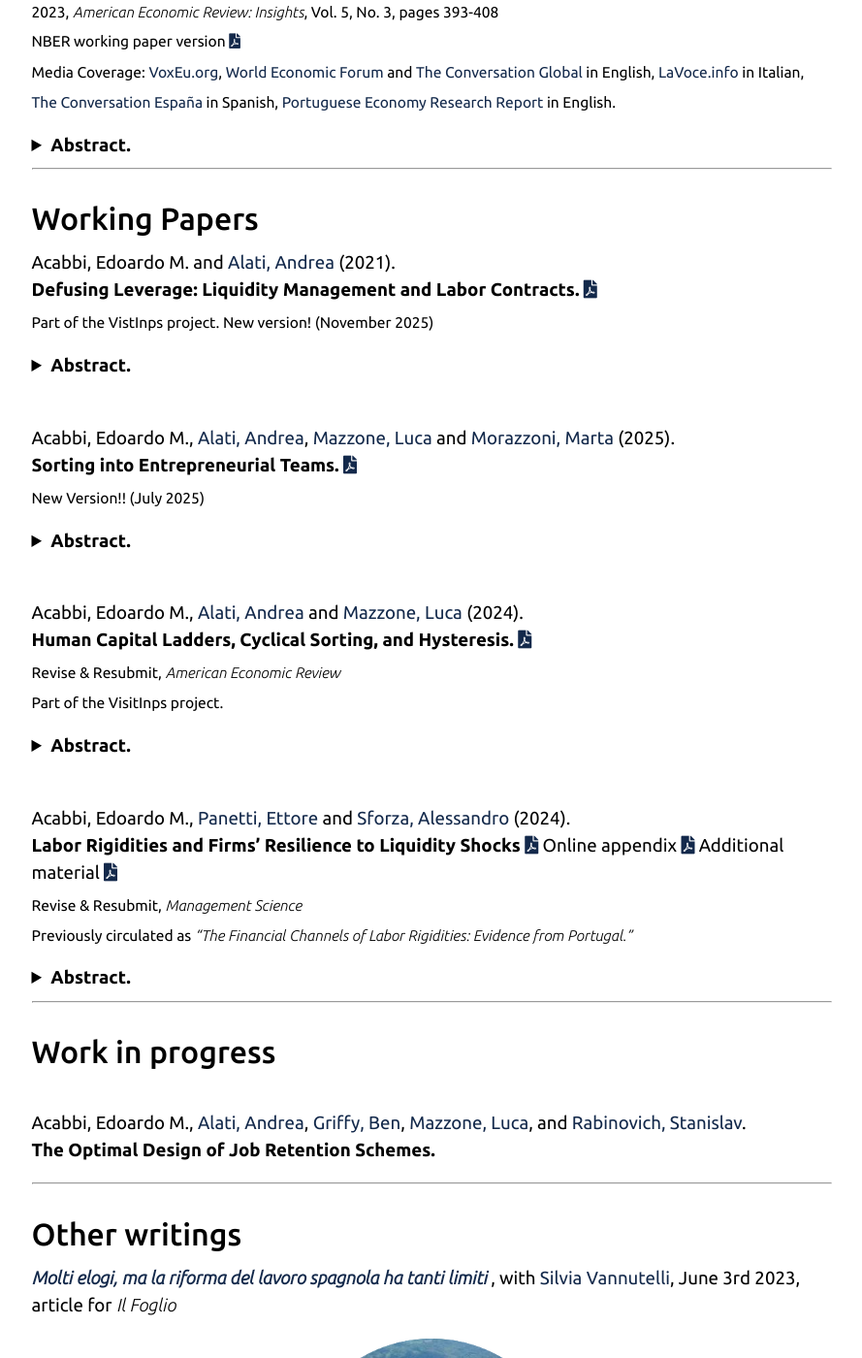
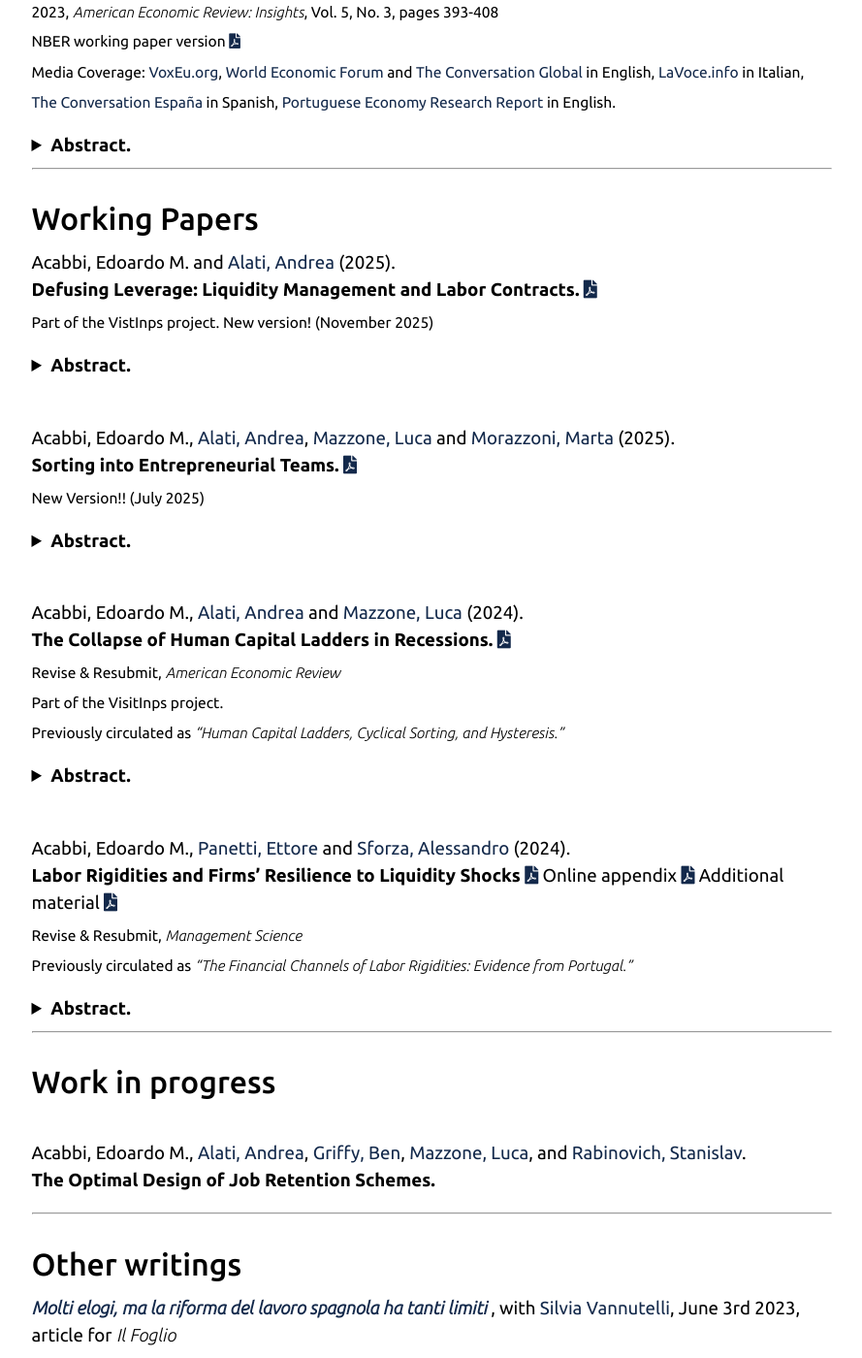
Before and after one commit to eacabbi/eacabbi.github.io, a Jekyll site: the page built from index.md, in a window 1280 px wide and 1400 px high, scrolled down 1347 px. Shown: the whole window at 97% size, without its empty margins (195-1084 px from the left). Built offline with Jekyll 4.4.1, drawn with Linux system fonts in a browser that asks for light colours; some web fonts are replaced.

Commit message:
update AER

```diff
--- a/index.md
+++ b/index.md
@@ -52,7 +52,7 @@ We document the consequences of losing a job across countries using a harmonized
 
 ## Working Papers
 
-Acabbi, Edoardo M. and <a href="https://andrealati.github.io"> Alati, Andrea </a> (2021).
+Acabbi, Edoardo M. and <a href="https://andrealati.github.io"> Alati, Andrea </a> (2025).
 **Defusing Leverage: Liquidity Management and Labor Contracts.** <a href="https://papers.ssrn.com/sol3/papers.cfm?abstract_id=4698308" class="{{ site.pdf_icon }}" title="{{ site.pdf_title }}" id="icon"></a>
 <br><sub>Part of the VistInps project. New version! (November 2025) </sub>
 
@@ -77,14 +77,15 @@ This paper studies how entrepreneurs sort into teams and how team entrepreneursh
 
 <br>
 Acabbi, Edoardo M., <a href="https://andrealati.github.io"> Alati, Andrea </a> and <a href="https://lucamazzone.github.io/"> Mazzone, Luca</a> (2024).
-**Human Capital Ladders, Cyclical Sorting, and Hysteresis.** <a href="https://papers.ssrn.com/sol3/papers.cfm?abstract_id=4068858" class="{{ site.pdf_icon }}" title="{{ site.pdf_title }}" id="icon"></a>
+**The Collapse of Human Capital Ladders in Recessions.** <a href="https://papers.ssrn.com/sol3/papers.cfm?abstract_id=4068858" class="{{ site.pdf_icon }}" title="{{ site.pdf_title }}" id="icon"></a>
 <br> <sub> Revise & Resubmit, _American Economic Review_ </sub>
 <br> <sub> Part of the VisitInps project. </sub>
+<br> <sub>Previously circulated as _"Human Capital Ladders, Cyclical Sorting, and Hysteresis."_</sub>
 
 <details>
 <summary><b> Abstract. </b></summary>
 
-Using administrative data, we document that workers acquire more human capital at more productive firms. Recessions distort workers-firm sorting, flatten the job ladder and impact human capital accumulation, as workers match on average to worse firms. To quantify the aggregate relevance of these effects, we build a directed search model with aggregate risk and worker-firm heterogeneity, in which human capital accumulation depends on firm quality. We estimate the model and show that recessions have persistent negative effects on the productivity of worker-firm matches, with distortions in sorting and human capital accumulation accounting for approximately 30% of cumulative output losses.
+Using administrative data, we document that workers acquire more human capital at more productive firms. Recessions distort workers-firm sorting, flatten the job ladder and impact human capital accumulation, as workers match on average to worse firms. To quantify the aggregate relevance of these effects, we build a directed search model with aggregate risk and worker-firm heterogeneity, in which human capital accumulation depends on firm quality. We estimate the model and show that recessions have persistent negative effects on the productivity of worker-firm matches, with distortions in sorting and human capital accumulation accounting for approximately 35% of cumulative output losses.
 
 </details>
 
```
